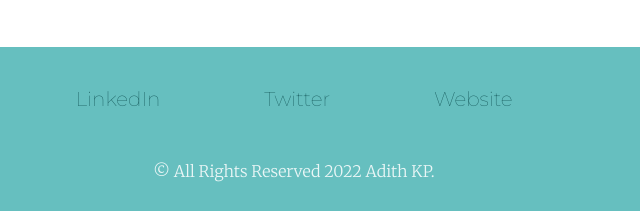
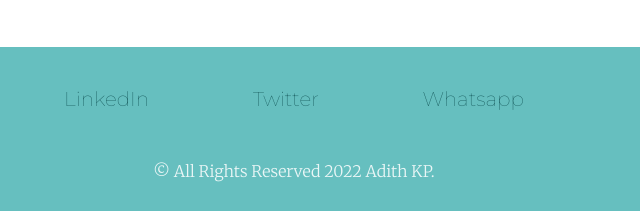
Before and after one commit to Adith000/Profile, a plain HTML site: page index.html in a window 1280 px wide. Shown: the part 2189-2400 px from the top of the page, 346-986 px from the left. Drawn offline with Linux system fonts and the light colour scheme; a web font is replaced by a local one.

Commit message:
Update index.html

```diff
--- a/index.html
+++ b/index.html
@@ -55,7 +55,7 @@
     <br>
     <a class="footer-link" href="https://www.linkedin.com/">LinkedIn</a>
     <a class="footer-link" href="https://twitter.com/">Twitter</a>
-    <a class="footer-link" href="https://www.appbrewery.co/">Website</a>
+    <a class="footer-link" href="https://web.whatsapp.com/">Whatsapp</a>
     <p class="bottom">©  All Rights Reserved 2022 Adith KP.</p>
   </div>
 
```
